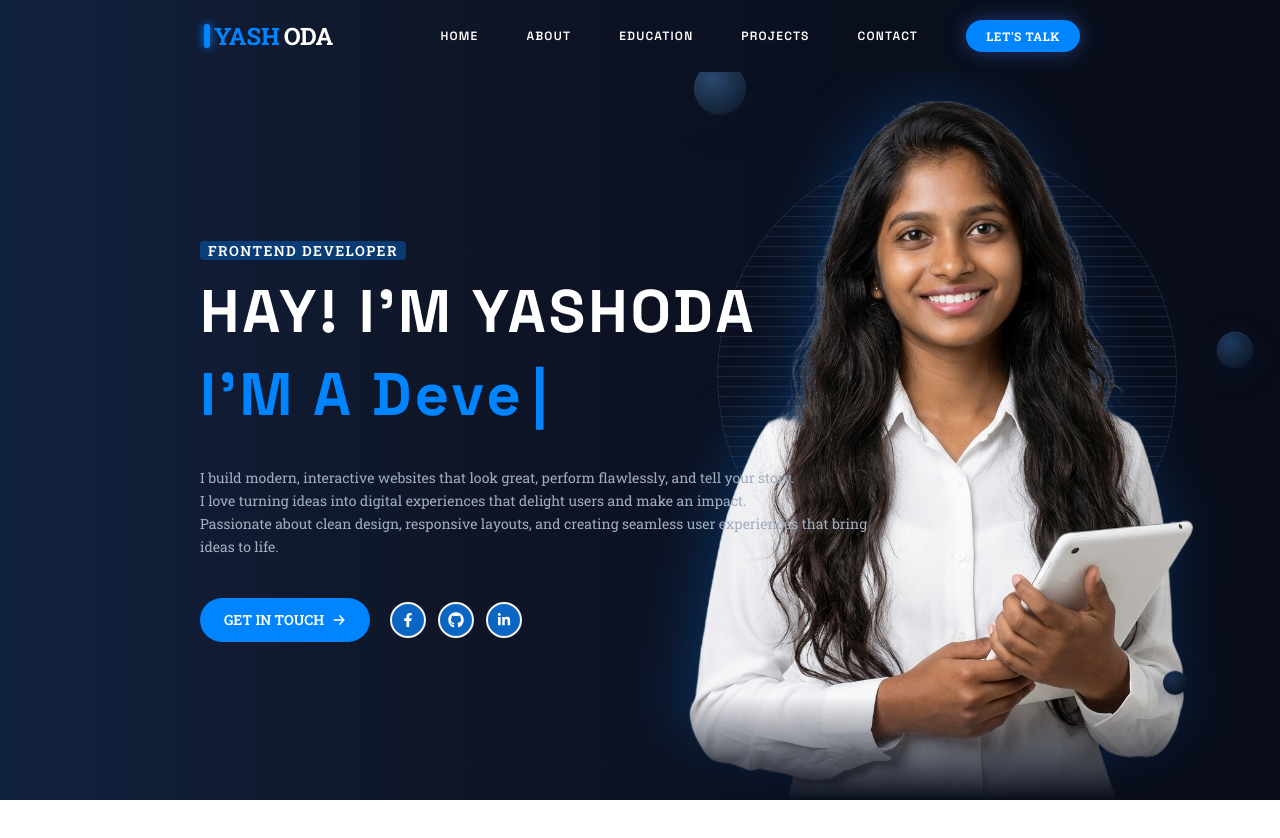
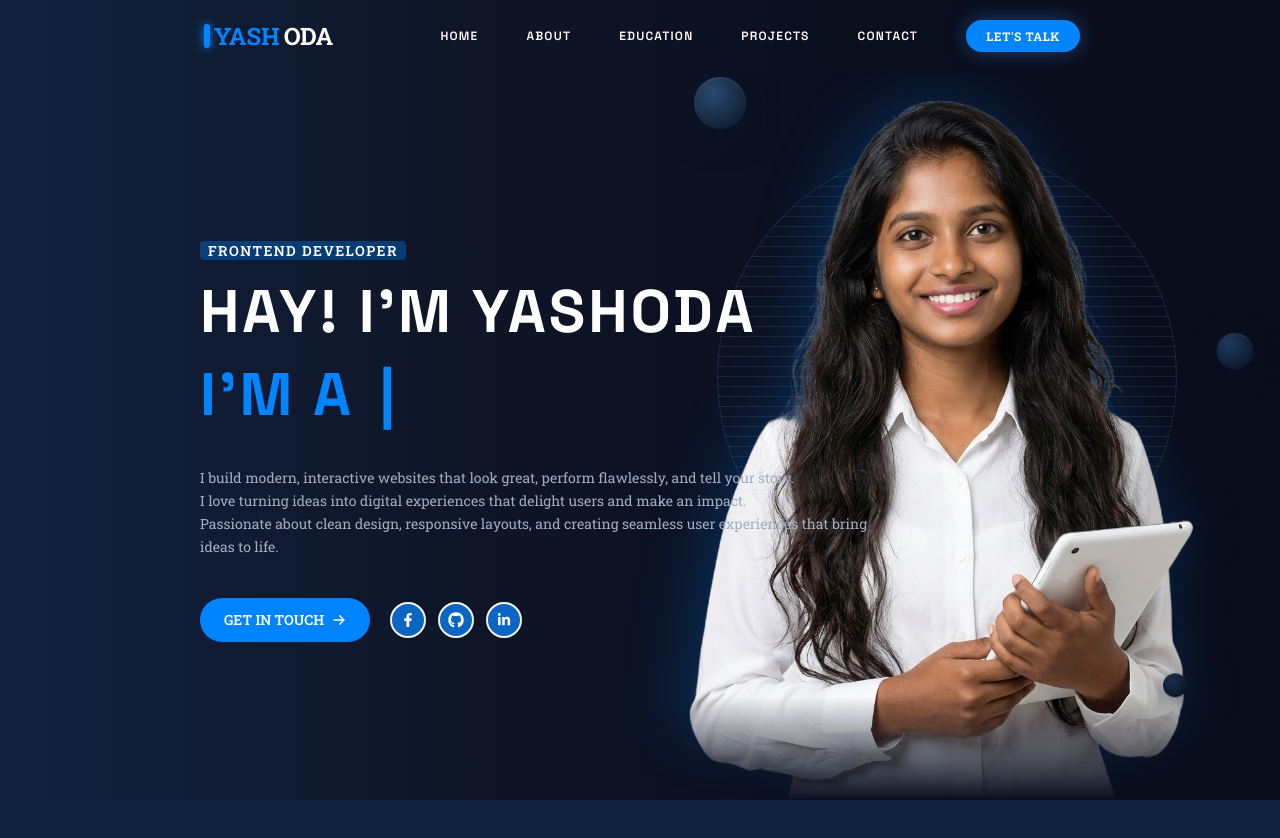
Before and after one commit to yashodha-gunawardana/Porfolio-React, a React (Vite) app: page / in a window 1280 px wide. Shown: the top 838 px of the page. Before the commit the page ends 800 px from the top, so only its background shows below. Built offline with nearby package versions, Linux system fonts and the light colour scheme.

Commit message:
create about section

```diff
--- a/src/App.jsx
+++ b/src/App.jsx
@@ -1,4 +1,5 @@
 import Header from './components/Header';
+import About from './sections/About';
 import Hero from './sections/Hero';
 
 function App() {
@@ -7,6 +8,7 @@ function App() {
       <Header />
       <main>
         <Hero />
+        <About />
       </main>
     </div>
   );
--- a/src/sections/About.jsx
+++ b/src/sections/About.jsx
@@ -0,0 +1,18 @@
+import React from "react";
+
+
+const About = () => {
+    return (
+        <section
+            className="w-full flex items-center justify-between px-50 py-24"
+            style={{
+                minHeight: "100vh",
+                background: "#112240"
+            }}>
+
+        </section>
+    )
+}
+
+
+export default About;
--- a/src/sections/Hero.jsx
+++ b/src/sections/Hero.jsx
@@ -197,7 +197,7 @@ const Hero = () => {
                     className="orb-1 absolute z-20"
                     style={{
                         width: "52px", height: "52px", borderRadius: "50%",
-                        top: "8%", left: "12%",
+                        top: "10%", left: "12%",
                         background: "radial-gradient(circle at 35% 30%, #2a4a70 0%, #0a1422 100%)",
                         boxShadow: "0 8px 32px rgba(10,20,40,0.8), inset 0 1px 2px rgba(255,255,255,0.12)",
                     }}
```
